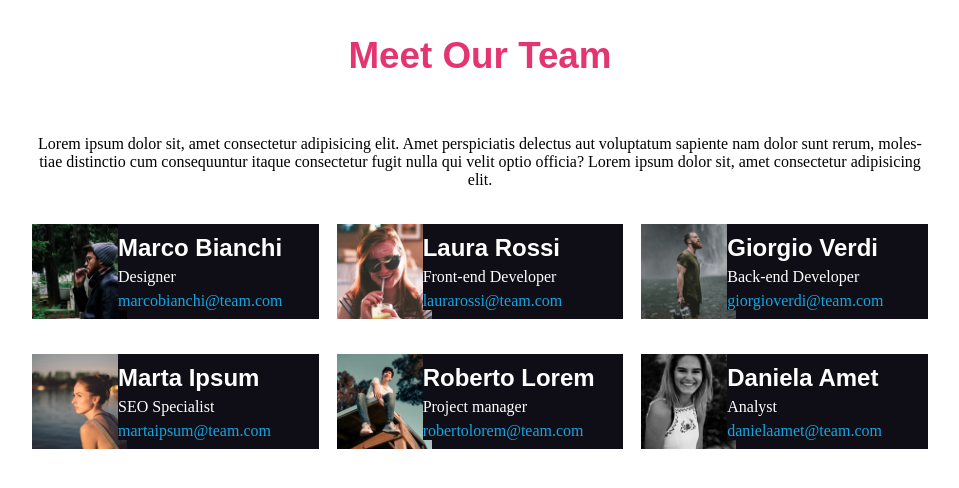
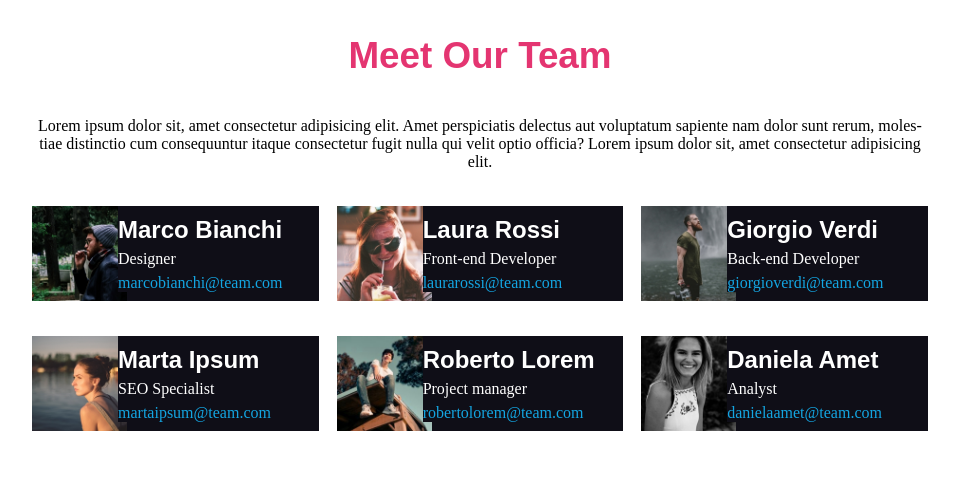
Before and after one commit to JacopoGrippiotti/html-css-float-cards, a plain HTML site: page index.html in a window 1280 px wide. Shown: the whole page, without its empty margins (160-1119 px from the left). Drawn offline with Linux system fonts and the light colour scheme.

Commit message:
deleted height of the title section

```diff
--- a/css/style.css
+++ b/css/style.css
@@ -30,10 +30,6 @@ section{
 
 section.description{
     margin-top: 40px;
-}
-
-section.title{
-    height: 60px ;
 }
 
 div{
```
